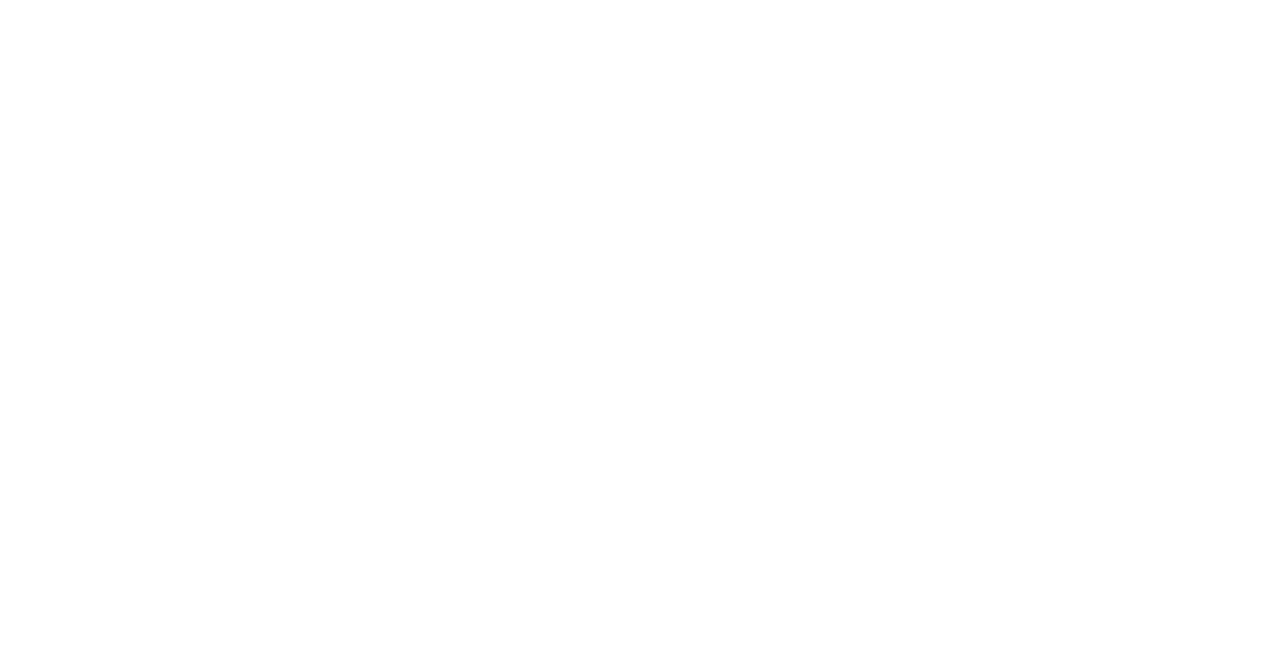
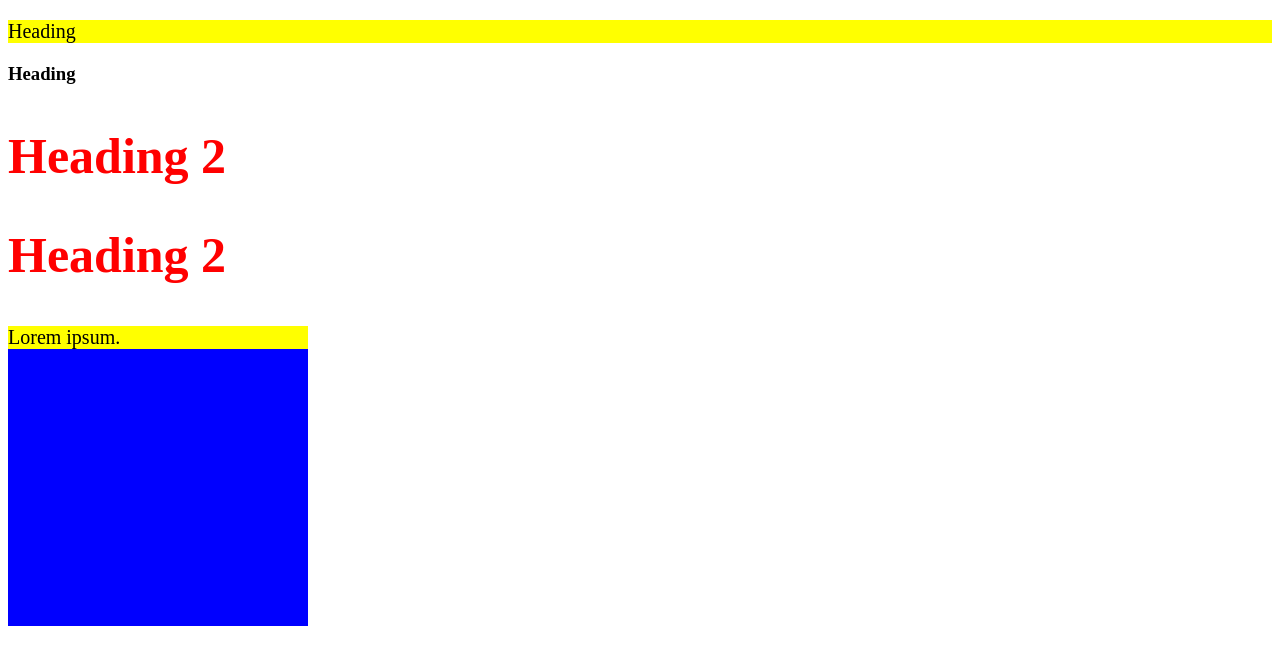
Before and after one commit to Moskalevska/Lesson-5, a plain HTML site: page index.html in a window 1280 px wide. Drawn offline with Linux system fonts and the light colour scheme.

Commit message:
selectors

```diff
--- a/css/style.css
+++ b/css/style.css
@@ -0,0 +1,15 @@
+h2{
+	font-size: 50px;
+	color: red;
+}
+
+.heading{
+	font-size: 20px;
+	font-weight: normal;
+	background-color: yellow;
+}
+#block{
+	width: 300px;
+	height: 300px;
+	background-color: blue;
+}
--- a/index.html
+++ b/index.html
@@ -6,6 +6,13 @@
 	<link rel="stylesheet" href="css/style.css">
 </head>
 <body>
+	<h3 class="heading">Heading</h3>
+	<h3>Heading</h3>
 
+	<h2>Heading 2</h2>
+	<h2>Heading 2</h2>
+	<div id="block">
+		<p class="heading">Lorem ipsum.</p>
+	</div>
 </body>
 </html>
```
